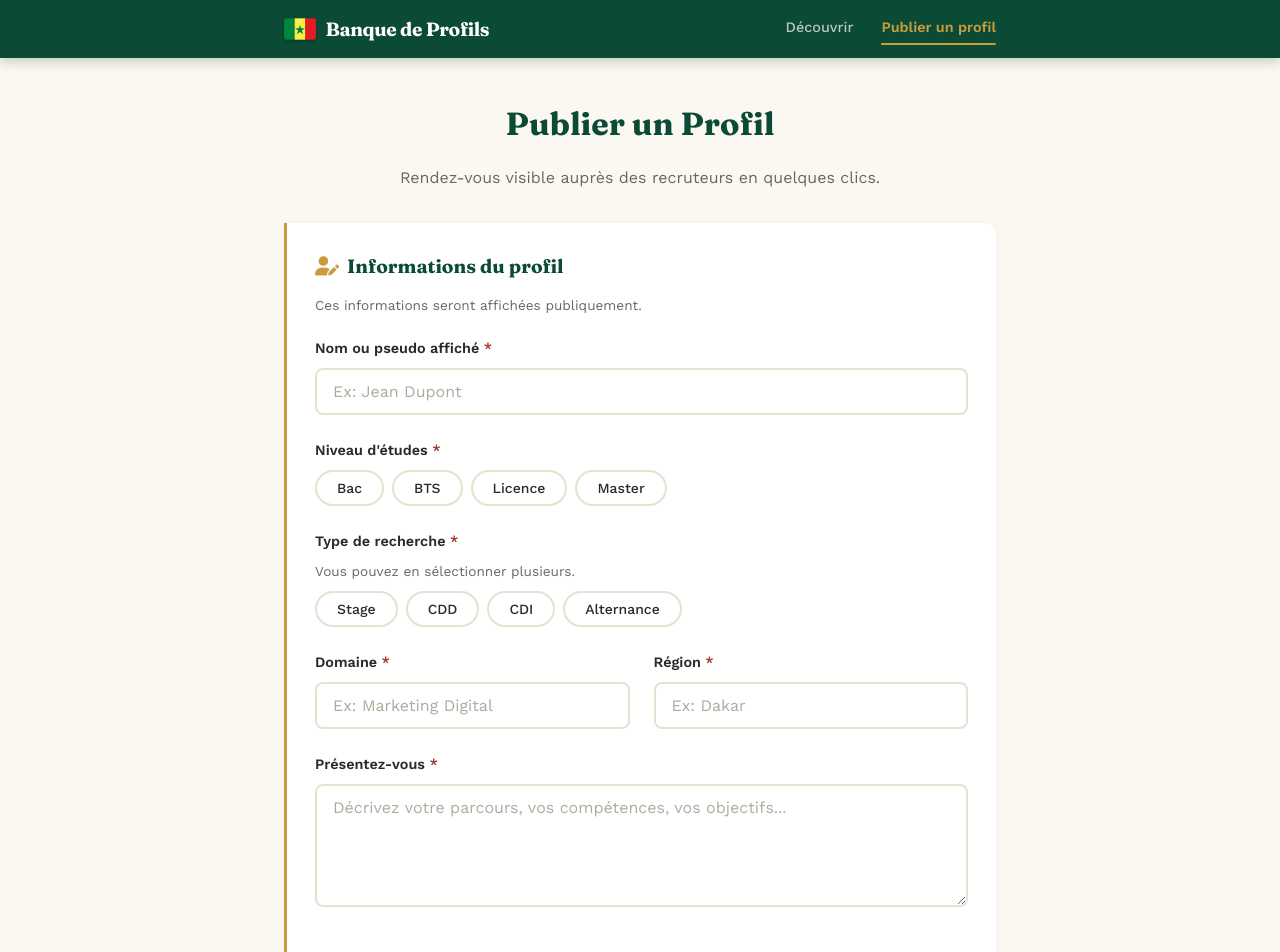
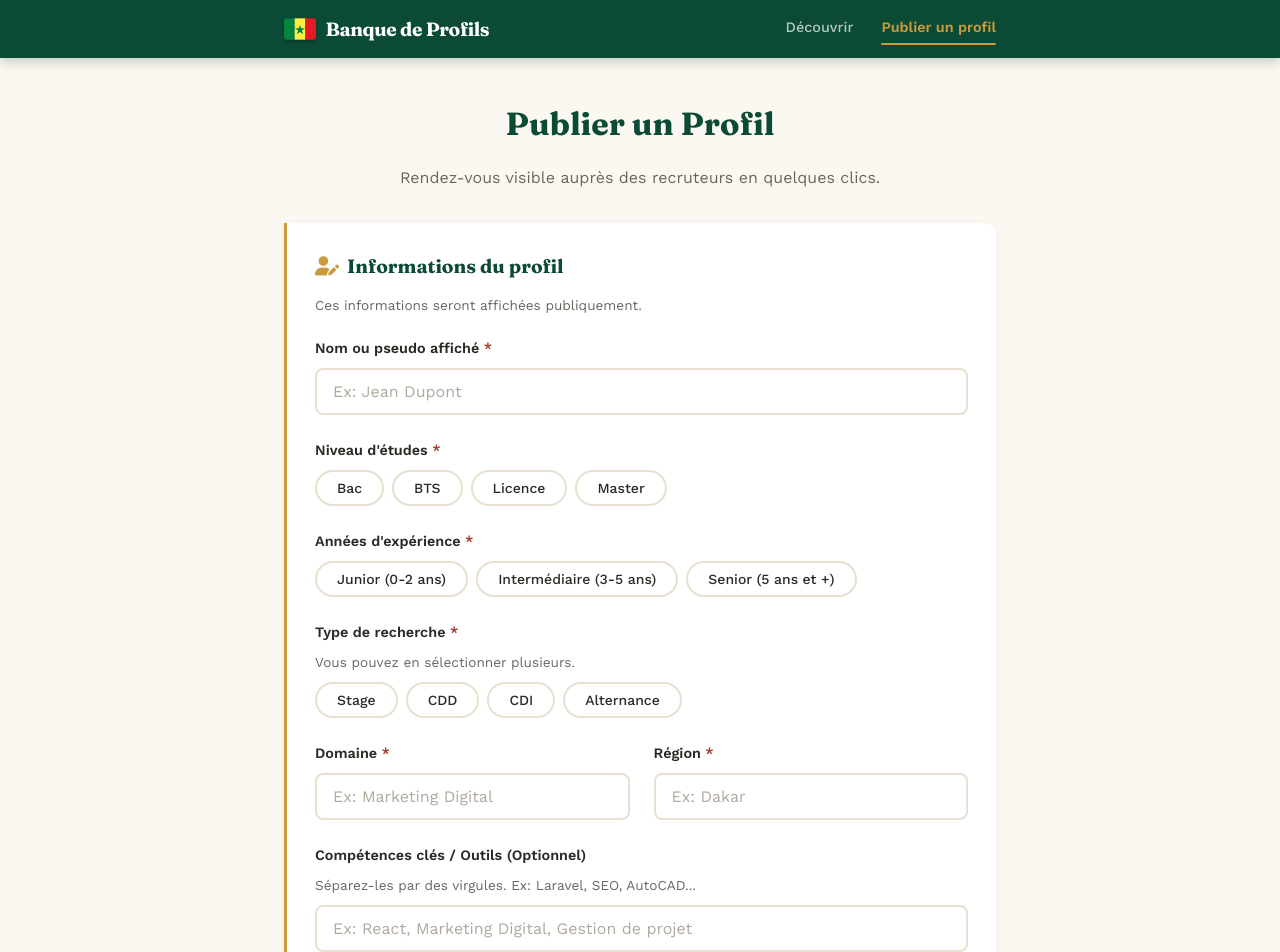
Before and after one commit to DiopBassirou/banque-profils, an Angular app in the folder frontend/: page /publier in a window 1280 px wide. Shown: the top 952 px of the page. Built offline with nearby package versions, Linux system fonts and the light colour scheme.

Commit message:
Ajout expérience et compétences, nettoyage et ajout seeder

```diff
--- a/frontend/src/app/core/services/profil.ts
+++ b/frontend/src/app/core/services/profil.ts
@@ -7,8 +7,10 @@ export interface ProfilData {
   id?: number;
   nom_affiche: string;
   niveau: string;
+  experience: string;
   type_recherche: string;
   domaine: string;
+  competences?: string | null;
   region: string;
   description: string;
   email_contact?: string | null;
--- a/frontend/src/app/profils/liste-profils/liste-profils.html
+++ b/frontend/src/app/profils/liste-profils/liste-profils.html
@@ -39,11 +39,21 @@
           <div class="card-top">
             <h2>{{ profil.nom_affiche }}</h2>
             <ul class="card-details">
-              <li><i class="fa-solid fa-graduation-cap"></i> Diplômé(e) en <strong>{{ profil.niveau }}</strong></li>
+              <li><i class="fa-solid fa-graduation-cap"></i> <strong>{{ profil.niveau }}</strong></li>
+              <li><i class="fa-solid fa-briefcase"></i> {{ profil.domaine }}
+                @if(profil.experience) { <span class="exp-badge">{{ profil.experience }}</span> }
+              </li>
               <li><i class="fa-solid fa-magnifying-glass"></i> Recherche : <strong>{{ profil.type_recherche }}</strong></li>
-              <li><i class="fa-solid fa-briefcase"></i> {{ profil.domaine }}</li>
               <li><i class="fa-solid fa-location-dot"></i> {{ profil.region }}</li>
             </ul>
+
+            @if (profil.competences) {
+              <div class="competences-list">
+                @for (comp of getCompetencesArray(profil.competences); track comp) {
+                  <span class="competence-badge">{{ comp }}</span>
+                }
+              </div>
+            }
           </div>
           <p class="card-desc">{{ profil.description }}</p>
           <div class="card-actions">
--- a/frontend/src/app/profils/liste-profils/liste-profils.scss
+++ b/frontend/src/app/profils/liste-profils/liste-profils.scss
@@ -15,7 +15,7 @@
 
 /* ========== SEARCH BAR ========== */
 .search-container {
-  max-width: 800px;
+  max-width: 1000px;
   margin: -2.5rem auto 2rem;
   background: var(--color-white);
   padding: 0.75rem;
@@ -165,6 +165,7 @@
   color: var(--color-text-light);
   display: flex;
   align-items: center;
+  flex-wrap: wrap;
   gap: 0.45rem;
 }
 .card-details li i {
@@ -175,6 +176,32 @@
 }
 .card-details li strong {
   color: var(--color-text);
+}
+
+.exp-badge {
+  background: var(--gold);
+  color: var(--color-white);
+  padding: 0.1rem 0.4rem;
+  border-radius: 4px;
+  font-size: 0.7rem;
+  font-weight: 600;
+  margin-left: 0.2rem;
+}
+
+.competences-list {
+  display: flex;
+  flex-wrap: wrap;
+  gap: 0.4rem;
+  margin-top: 0.75rem;
+}
+.competence-badge {
+  background: var(--paper-light);
+  color: var(--pine);
+  border: 1px solid rgba(11, 74, 52, 0.1);
+  padding: 0.2rem 0.5rem;
+  border-radius: 9999px;
+  font-size: 0.75rem;
+  font-weight: 500;
 }
 
 /* Description */
--- a/frontend/src/app/profils/liste-profils/liste-profils.ts
+++ b/frontend/src/app/profils/liste-profils/liste-profils.ts
@@ -56,4 +56,10 @@ export class ListeProfils implements OnInit {
     if (!typeRecherche) return [];
     return typeRecherche.split(',').map(t => t.trim());
   }
+
+  // Sépare les compétences (ex: "Laravel, Vue, CSS" → ["Laravel", "Vue", "CSS"])
+  getCompetencesArray(competences?: string | null): string[] {
+    if (!competences) return [];
+    return competences.split(',').map(c => c.trim()).filter(c => c.length > 0);
+  }
 }
--- a/frontend/src/app/profils/publier-profil/publier-profil.html
+++ b/frontend/src/app/profils/publier-profil/publier-profil.html
@@ -52,6 +52,20 @@
           </div>
 
           <div class="form-group">
+            <label>Années d'expérience <span class="required">*</span></label>
+            <div class="chips-group">
+              @for (e of experiences; track e) {
+                <button type="button" class="chip" [class.active]="profilForm.get('experience')?.value === e" (click)="setExperience(e)">
+                  {{ e }}
+                </button>
+              }
+            </div>
+            @if (submitted && profilForm.get('experience')?.errors?.['required']) {
+              <small class="error-text">Sélectionnez vos années d'expérience.</small>
+            }
+          </div>
+
+          <div class="form-group">
             <label>Type de recherche <span class="required">*</span></label>
             <p class="form-section-subtitle" style="margin-bottom: 0.5rem; margin-top: 0;">Vous pouvez en sélectionner plusieurs.</p>
             <div class="chips-group">
@@ -85,6 +99,12 @@
                 <small class="error-text">Ce champ est requis.</small>
               }
             </div>
+          </div>
+
+          <div class="form-group">
+            <label for="competences">Compétences clés / Outils (Optionnel)</label>
+            <p class="form-section-subtitle" style="margin-bottom: 0.5rem; margin-top: 0;">Séparez-les par des virgules. Ex: Laravel, SEO, AutoCAD...</p>
+            <input type="text" id="competences" formControlName="competences" class="form-control" placeholder="Ex: React, Marketing Digital, Gestion de projet">
           </div>
 
           <div class="form-group">
--- a/frontend/src/app/profils/publier-profil/publier-profil.ts
+++ b/frontend/src/app/profils/publier-profil/publier-profil.ts
@@ -19,6 +19,7 @@ export class PublierProfil {
   private router = inject(Router);
 
   niveaux = ['Bac', 'BTS', 'Licence', 'Master'];
+  experiences = ['Junior (0-2 ans)', 'Intermédiaire (3-5 ans)', 'Senior (5 ans et +)'];
   typesRecherche = ['Stage', 'CDD', 'CDI', 'Alternance'];
   selectedTypes: string[] = [];
 
@@ -26,8 +27,10 @@ export class PublierProfil {
     this.profilForm = this.fb.group({
       nom_affiche: ['', [Validators.required, Validators.minLength(2)]],
       niveau: ['', Validators.required],
+      experience: ['', Validators.required],
       type_recherche: ['', Validators.required],
       domaine: ['', Validators.required],
+      competences: [''], // Séparées par des virgules
       region: ['', Validators.required],
       description: ['', [Validators.required, Validators.minLength(10), Validators.maxLength(1000)]],
       email_contact: ['', Validators.email],
@@ -47,6 +50,10 @@ export class PublierProfil {
 
   setNiveau(val: string) {
     this.profilForm.patchValue({ niveau: val });
+  }
+
+  setExperience(val: string) {
+    this.profilForm.patchValue({ experience: val });
   }
 
   toggleTypeRecherche(val: string) {
--- a/frontend/src/environments/environment.development.ts
+++ b/frontend/src/environments/environment.development.ts
@@ -1,4 +1,4 @@
 export const environment = {
     production: false,
-    apiUrl: 'http://localhost:8001/api'
+    apiUrl: 'http://localhost:8000/api'
 };
```
